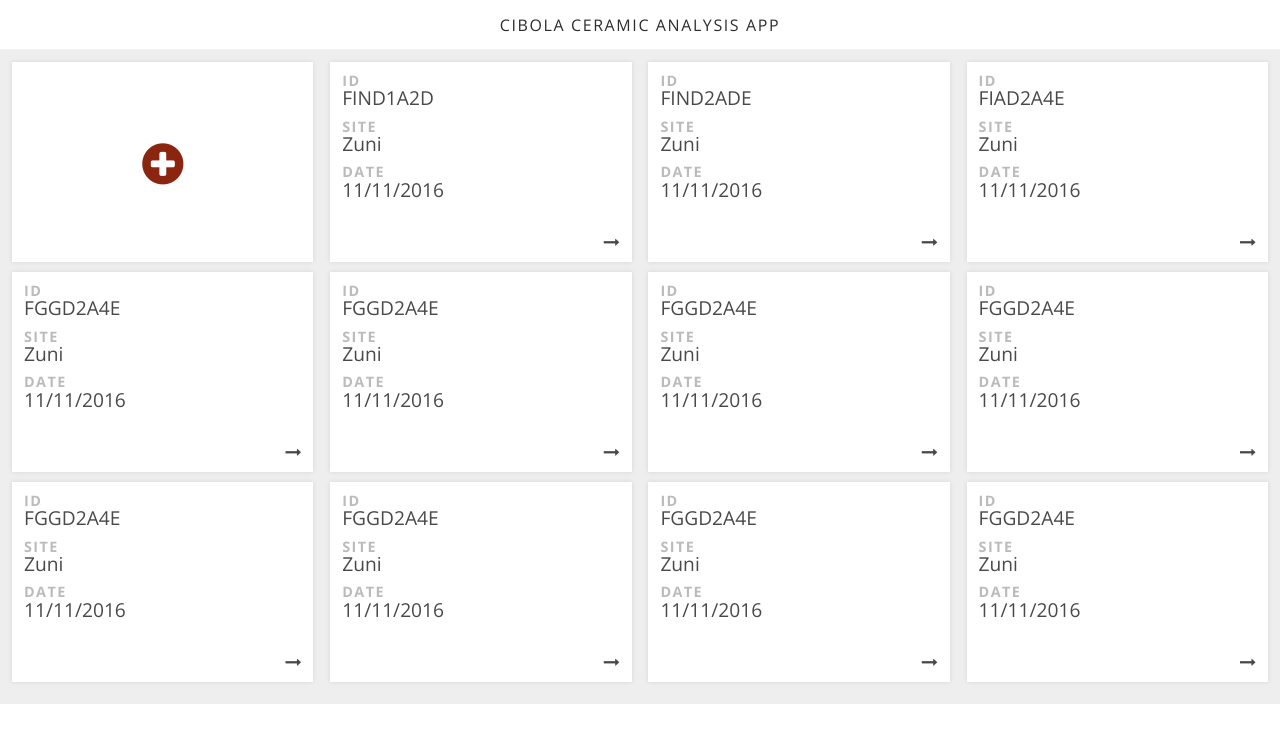
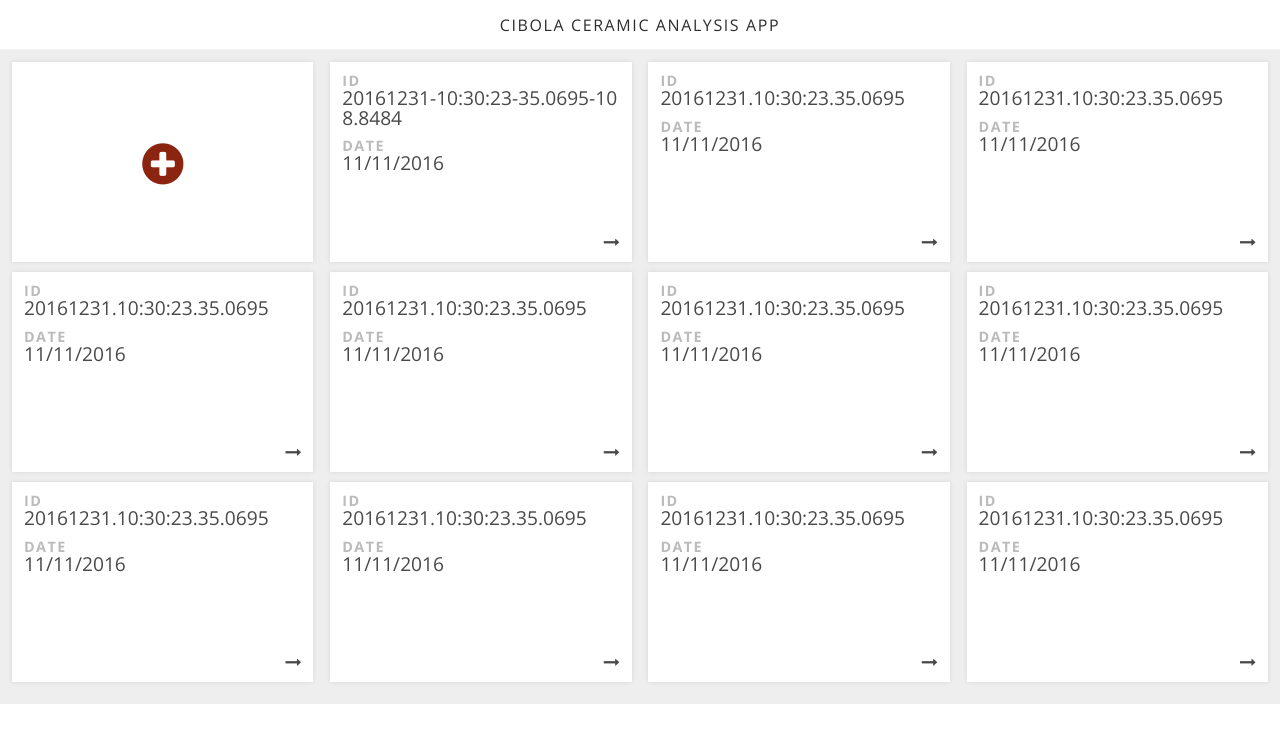
Before and after one commit to RajuKottedi/acoma-data-app, a website: page public/index.html at #/new-find in a window 1280 px wide. Drawn offline with nearby package versions, Linux system fonts and the light colour scheme; some packages are replaced by stand-ins of ours.

Commit message:
fixed watch

```diff
--- a/public/components/find/find.html
+++ b/public/components/find/find.html
@@ -2,9 +2,6 @@
 
 	<p class="find-lbl">ID</p>
 	<p class="find-info">{{ find.id }}</p>
-
-	<p class="find-lbl">Site</p>
-	<p class="find-info">{{ find.site }}</p>
 
 	<p class="find-lbl">Date</p>
 	<p class="find-info">{{ find.date }}</p>
--- a/public/dashboard/dashboard.controller.js
+++ b/public/dashboard/dashboard.controller.js
@@ -5,57 +5,57 @@ angular.module('app')
 		$scope.heading = 'Cibola Ceramic Analysis App';
 
 		$scope.previousFinds = [{
-			id: 'FIND1A2D',
+			id: '20161231-10:30:23-35.0695-108.8484',
 			site: 'Zuni',
 			desc: 'information about this',
 			date: '11/11/2016'
 		}, {
-			id: 'FIND2ADE',
+			id: '20161231.10:30:23.35.0695',
 			site: 'Zuni',
 			desc: 'information masdfa this',
 			date: '11/11/2016'
 		}, {
-			id: 'FIAD2A4E',
+			id: '20161231.10:30:23.35.0695',
 			site: 'Zuni',
 			desc: 'information about this okay',
 			date: '11/11/2016'
 		}, {
-			id: 'FGGD2A4E',
+			id: '20161231.10:30:23.35.0695',
 			site: 'Zuni',
 			desc: 'information about this hi',
 			date: '11/11/2016'
 		}, {
-			id: 'FGGD2A4E',
+			id: '20161231.10:30:23.35.0695',
 			site: 'Zuni',
 			desc: 'information about this hi',
 			date: '11/11/2016'
 		}, {
-			id: 'FGGD2A4E',
+			id: '20161231.10:30:23.35.0695',
 			site: 'Zuni',
 			desc: 'information about this hi',
 			date: '11/11/2016'
 		}, {
-			id: 'FGGD2A4E',
+			id: '20161231.10:30:23.35.0695',
 			site: 'Zuni',
 			desc: 'information about this hi',
 			date: '11/11/2016'
 		}, {
-			id: 'FGGD2A4E',
+			id: '20161231.10:30:23.35.0695',
 			site: 'Zuni',
 			desc: 'information about this hi',
 			date: '11/11/2016'
 		}, {
-			id: 'FGGD2A4E',
+			id: '20161231.10:30:23.35.0695',
 			site: 'Zuni',
 			desc: 'information about this hi',
 			date: '11/11/2016'
 		}, {
-			id: 'FGGD2A4E',
+			id: '20161231.10:30:23.35.0695',
 			site: 'Zuni',
 			desc: 'information about this hi',
 			date: '11/11/2016'
 		}, {
-			id: 'FGGD2A4E',
+			id: '20161231.10:30:23.35.0695',
 			site: 'Zuni',
 			desc: 'information about this hi',
 			date: '11/11/2016'
--- a/public/dashboard/dashboard.less
+++ b/public/dashboard/dashboard.less
@@ -19,6 +19,8 @@ section.dashboard {
 	padding: 12px;
 	margin-bottom: 10px;
 	position: relative;
+
+	p { word-break: break-all; }
 }
 
 .dashboard .add-find i {
--- a/public/layout/templates.less
+++ b/public/layout/templates.less
@@ -1,4 +1,4 @@
-@import './layout/variables.less';
+@import './variables.less';
 
 html { box-sizing: border-box; }
 *, *:before, *:after { box-sizing: inherit; }
--- a/public/newFind/newFind.less
+++ b/public/newFind/newFind.less
@@ -21,10 +21,10 @@
 
 	.set {
 
-		border-left: solid 3px blue;
+		border-left: solid 3px red;
 
 		input, select, textarea {
-							width: 100%;
+			width: 100%;
 			outline-color: @niceBlue;
 		}
 
```
Also changed, not shown: public/base.css, public/dashboard/dashboard.css, public/newFind/newFind.css.
